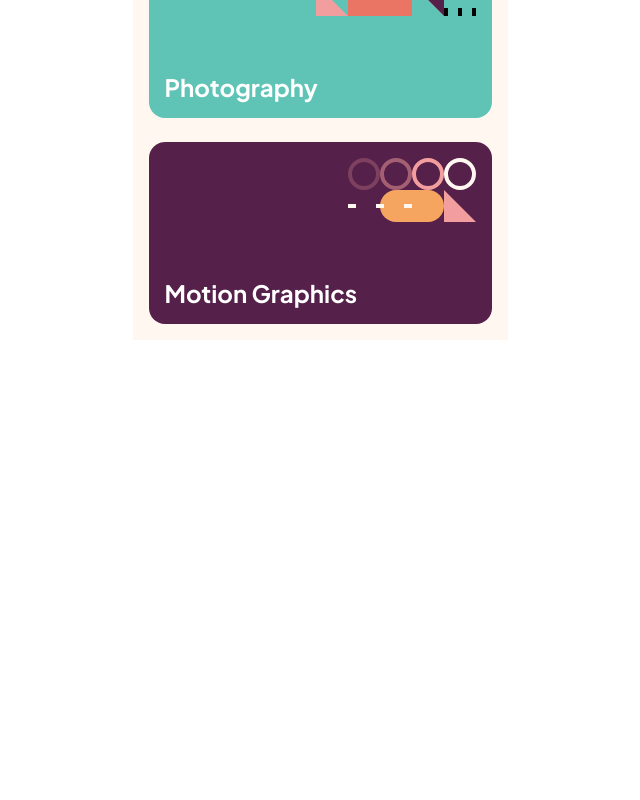
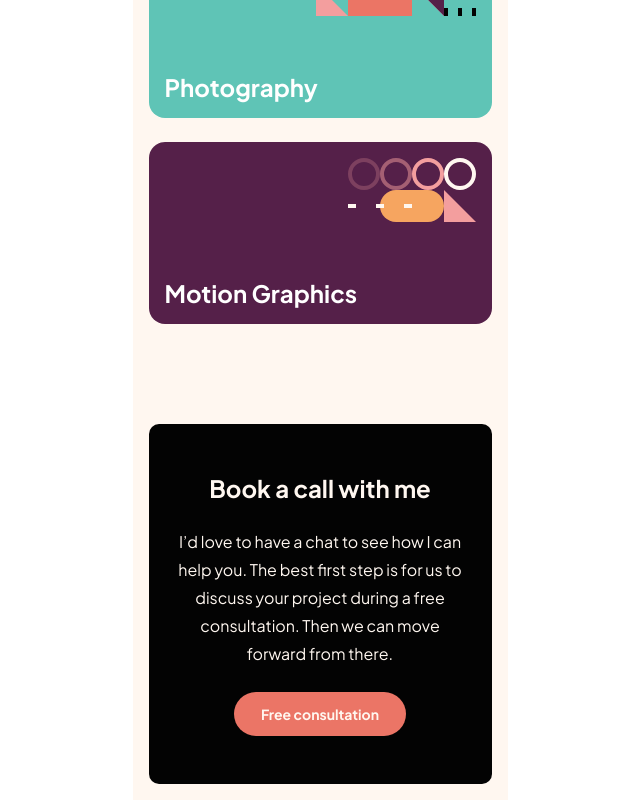
Before and after one commit to gmagnenat/single-page-design-portfolio, a React (Vite) app: page / in a window 1280 px wide. Shown: the part 1128-1928 px from the top of the page, without its empty margins (320-960 px from the left). Before the commit the page ends 1468 px from the top, so only its background shows below. Built offline with nearby package versions, Linux system fonts and the light colour scheme.

Commit message:
Add book a call component.

```diff
--- a/src/App.jsx
+++ b/src/App.jsx
@@ -2,6 +2,7 @@ import './App.scss';
 import Header from './components/Header/Header';
 import Intro from './components/Intro/Intro';
 import Skills from './components/Skills/Skills';
+import BookCall from './components/BookCall/BookCall';
 
 function App() {
     return (
@@ -9,6 +10,7 @@ function App() {
             <Header />
             <Intro />
             <Skills />
+            <BookCall />
         </div>
     );
 }
--- /dev/null
+++ b/src/components/BookCall/BookCall.jsx
@@ -0,0 +1,18 @@
+import React from 'react';
+import './BookCall.scss';
+
+const BookCall = () => {
+    return (
+        <div className="bookCall">
+            <h3 className="bookCall__title">Book a call with me</h3>
+            <p className="bookCall__body">
+                I’d love to have a chat to see how I can help you. The best
+                first step is for us to discuss your project during a free
+                consultation. Then we can move forward from there.
+            </p>
+            <button className="btn btn--alt">Free consultation</button>
+        </div>
+    );
+};
+
+export default BookCall;
--- /dev/null
+++ b/src/components/BookCall/BookCall.scss
@@ -0,0 +1,30 @@
+@use '../../sass/abstracts/variables';
+
+.bookCall {
+    margin-top: 6.25rem;
+    background-color: variables.$clr-neutral-900;
+    color: variables.$clr-cream;
+    text-align: center;
+    border-radius: 10px;
+
+    padding: 3rem 1.5rem;
+
+    display: grid;
+    gap: 1.5rem;
+
+    &__title {
+        font-size: variables.$fs-9;
+        font-weight: variables.$fw-bold;
+        line-height: 2rem;
+    }
+
+    &__body {
+        font-size: variables.$fs-6;
+        line-height: variables.$lh-8;
+    }
+
+    button {
+        max-width: 60%;
+        margin-inline: auto;
+    }
+}
--- a/src/sass/abstracts/_variables.scss
+++ b/src/sass/abstracts/_variables.scss
@@ -32,6 +32,7 @@ $fw-bold: 700;
 
 /* ------------------------------ line heights ------------------------------ */
 $lh-8: 28px;
+$lh-9: 33px;
 $lh-10: 40px;
 $lh-12: 51px;
 $lh-14: 70px;
--- a/src/sass/components/_buttons.scss
+++ b/src/sass/components/_buttons.scss
@@ -35,10 +35,10 @@
 }
 
 // tablet breakpoint
-@media (min-width: 30em) {
-    .btn {
-        font-size: variables.$fs-8;
-        padding-inline: 2.8rem;
-        padding-block: 0.8rem;
-    }
-}
+// @media (min-width: 30em) {
+//     .btn {
+//         font-size: variables.$fs-8;
+//         padding-inline: 2.8rem;
+//         padding-block: 0.8rem;
+//     }
+// }
```
